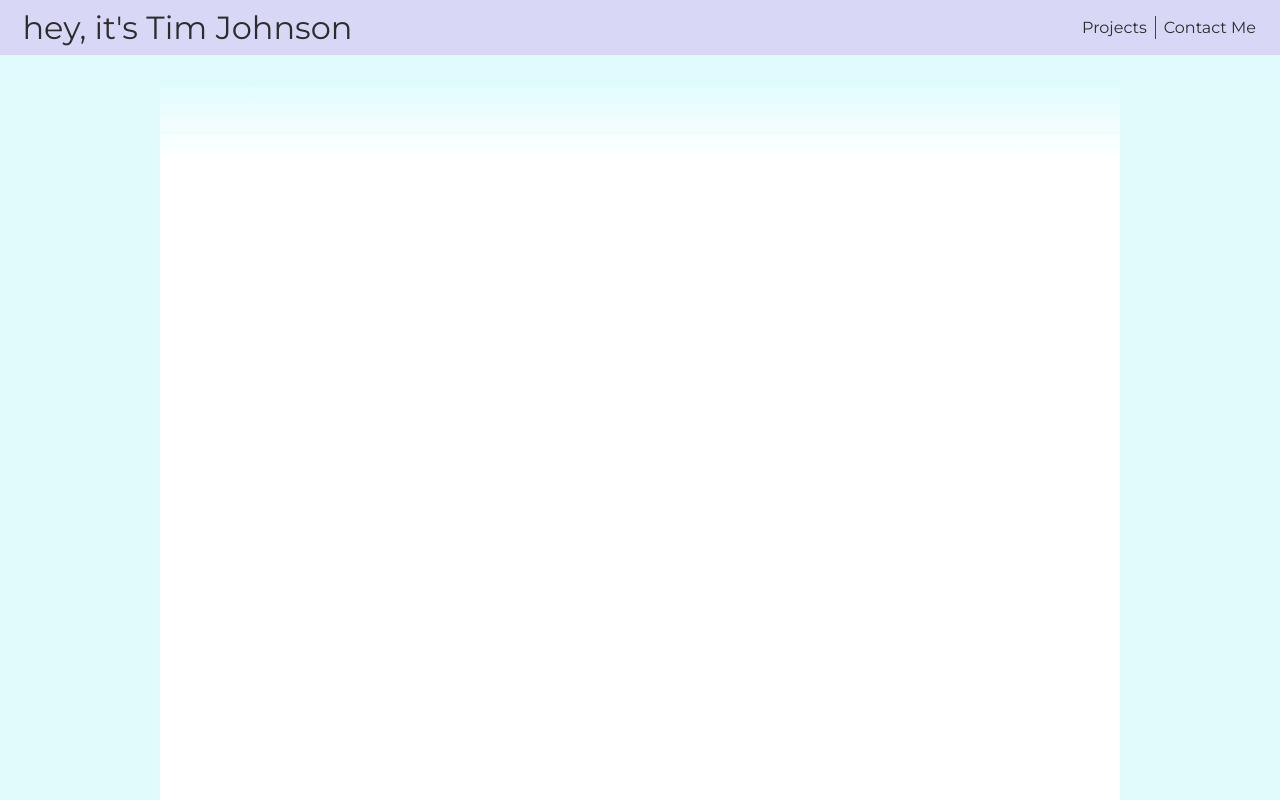
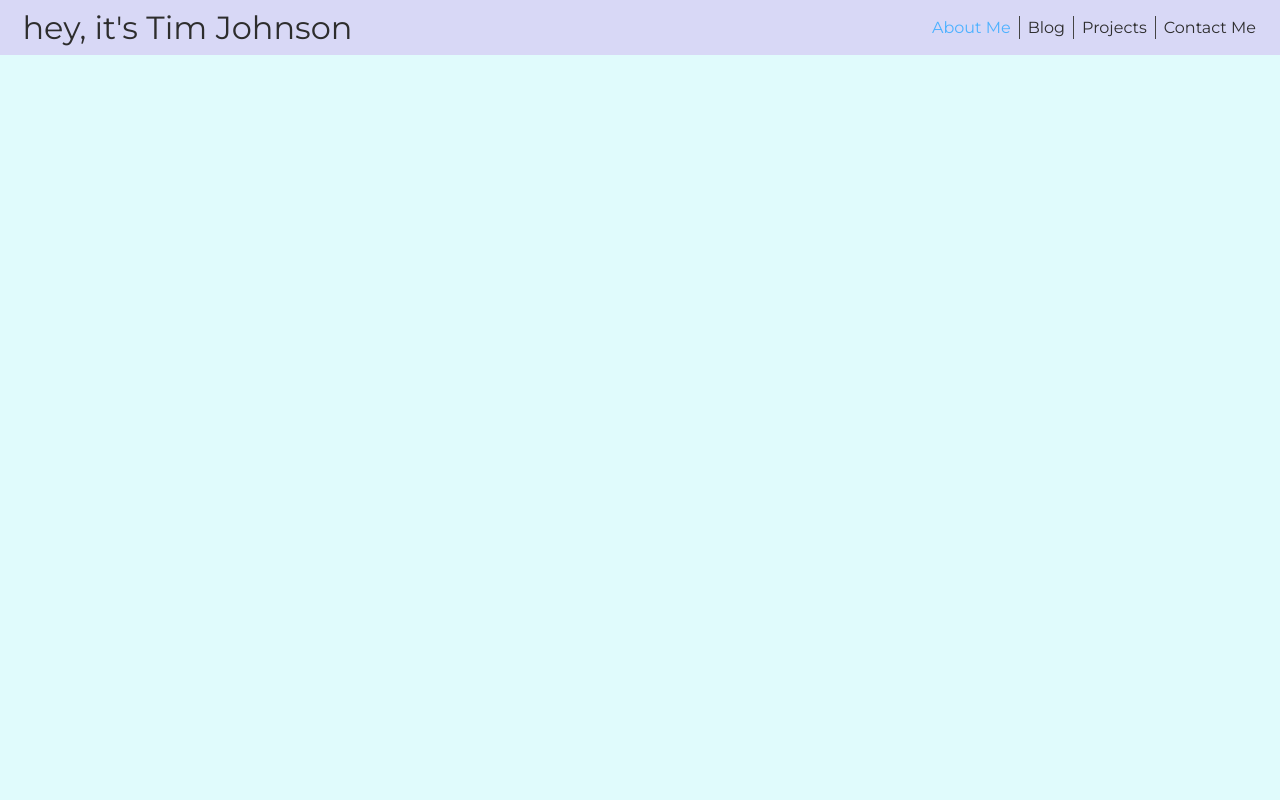
Before and after one commit to thecreatorguy/website, a CodeIgniter app: page /database/ in a window 1280 px wide. Run offline with CodeIgniter, Linux system fonts and the light colour scheme.

Commit message:
restructured scss

```diff
--- a/application/controllers/Pages.php
+++ b/application/controllers/Pages.php
@@ -4,6 +4,9 @@ class Pages extends CI_Controller
 {
     const PAGES = [
         'home',
+        'blog',
+        'projects',
+        'contact',
         'slider',
         'resume',
         'home_old',
--- a/application/views/home.php
+++ b/application/views/home.php
@@ -5,7 +5,7 @@
     <meta charset="utf-8">
     <meta name="viewport" content="width=device-width, initial-scale=1.0">
     <title>It's Tim Johnson</title>
-    <link rel="stylesheet" type="text/css" href="assets/css/website.css">
+    <link rel="stylesheet" type="text/css" href="assets/css/home.css">
     <link rel="shortcut icon" href="assets/images/favicon.ico">
 </head>
 
@@ -14,8 +14,10 @@
         <?php echo anchor('/', 'hey,&nbsp;it\'s&nbsp;Tim&nbsp;Johnson', 'id="title"'); ?>
         <nav>
             <ul>
-                <li class="v-center-container"><?php echo anchor('/', 'Projects'); ?></li>
-                <li class="v-center-container"><?php echo anchor('/', 'Contact&nbsp;Me'); ?></li>
+                <li class="v-center-container"><?php echo anchor('/', 'About&nbsp;Me', 'class="current"'); ?></li>
+                <li class="v-center-container"><?php echo anchor('/blog', 'Blog'); ?></li>
+                <li class="v-center-container"><?php echo anchor('/projects', 'Projects'); ?></li>
+                <li class="v-center-container"><?php echo anchor('/contact', 'Contact&nbsp;Me'); ?></li>
             </ul>
         </nav>
     </header>
--- a/public_html/assets/css/website.css
+++ b/public_html/assets/css/home.css
@@ -1,4 +1,3 @@
-/* https://coolors.co/2d2d2d-4cb1ff-d8d8f6-776258-e0fbfc */
 @import url("https://fonts.googleapis.com/css?family=Montserrat&display=swap");
 * {
   margin: 0;
@@ -8,11 +7,16 @@
 
 html, body {
   height: 100%;
+  width: 100%;
+}
+
+.v-center-container {
+  display: flex;
+  flex-direction: column;
+  justify-content: center;
 }
 
 body {
-  height: 100%;
-  width: 100%;
   display: flex;
   flex-direction: column;
   font-family: "Montserrat", sans-serif;
@@ -27,12 +31,23 @@ header {
   flex-direction: row;
   justify-content: space-between;
 }
+@media only screen and (max-width: 900px) {
+  header {
+    flex-direction: column;
+    justify-content: center;
+  }
+}
 
 #title {
   font-size: 2em;
   margin: 0 0.2em;
   text-decoration: none;
   color: #2D2D2D;
+}
+@media only screen and (max-width: 900px) {
+  #title {
+    margin: 0 auto 0.25em;
+  }
 }
 
 nav {
@@ -60,11 +75,10 @@ nav a:hover, nav a.current {
 nav li + li > a {
   border-left: solid 1px #444;
 }
-
-.v-center-container {
-  display: flex;
-  flex-direction: column;
-  justify-content: center;
+@media only screen and (max-width: 900px) {
+  nav {
+    margin: 0 auto;
+  }
 }
 
 #content-container {
@@ -73,33 +87,4 @@ nav li + li > a {
   padding: 1em 0 0;
 }
 
-#content-column {
-  width: 75%;
-  height: 100%;
-  margin: 0 auto;
-  display: flex;
-  flex-direction: column;
-}
-
-#header-spacer {
-  flex: 0 1 auto;
-  height: 5em;
-  background-image: linear-gradient(to bottom, rgba(255, 255, 255, 0), rgba(255, 255, 255, 0) 20%, rgba(255, 255, 255, 0.2) 20%, rgba(255, 255, 255, 0.2) 40%, rgba(255, 255, 255, 0.4) 40%, rgba(255, 255, 255, 0.4) 60%, rgba(255, 255, 255, 0.6) 60%, rgba(255, 255, 255, 0.6) 80%, rgba(255, 255, 255, 0.8) 80%);
-}
-
-main {
-  flex: 1 1 auto;
-  background-color: white;
-  padding: 1em;
-}
-
-p {
-  padding: 0.25em 1em;
-}
-
-li {
-  margin-left: 2em;
-  padding: 0.25em 0;
-}
-
-/*# sourceMappingURL=website.css.map */
+/*# sourceMappingURL=home.css.map */
--- a/resources/css/global/_variables.scss
+++ /dev/null
@@ -1,8 +0,0 @@
-
-$color-1: #4CB1FF;
-$color-2: #D8D8F6;
-$color-3: #E0FBFC;
-$color-4: #776258;
-$color-5: #2D2D2D;
-
-/* https://coolors.co/2d2d2d-4cb1ff-d8d8f6-776258-e0fbfc */
--- /dev/null
+++ b/resources/css/globals/_classes.scss
@@ -0,0 +1,5 @@
+.v-center-container {
+    display: flex;
+    flex-direction: column;
+    justify-content: center;
+}
--- /dev/null
+++ b/resources/css/globals/_header.scss
@@ -0,0 +1,55 @@
+header {
+    flex: 0 1 auto;
+    width: 100%;
+    background-color: $color-2;
+    padding: 0.5em 1em;
+    display: flex;
+    flex-direction: row;
+    justify-content: space-between;
+
+    @media only screen and (max-width: $content-width) {
+        flex-direction: column;
+        justify-content: center;
+    }
+}
+
+#title {
+    font-size: 2em;
+    margin: 0 0.2em;
+    text-decoration: none;
+    color: $color-5;
+
+    @media only screen and (max-width: $content-width) {
+        margin: 0 auto 0.25em;
+    }
+}
+
+nav {
+    height: 100%;
+    margin-left: 2em;
+    ul {
+        height: 100%;
+        display: flex;
+        flex-direction: row;
+        li {
+            margin: 0;
+            padding: 0;
+        }
+    }
+    a {
+        padding: 2px 0.5em;
+        text-decoration: none;
+        color: $color-5;
+        transition: color 0.5s;
+        &:hover, &.current {
+            color: $color-1;
+        }
+    }
+    li+li>a {
+        border-left: solid 1px #444;
+    }
+
+    @media only screen and (max-width: $content-width) {
+        margin: 0 auto;
+    }
+}
--- /dev/null
+++ b/resources/css/globals/_reset.scss
@@ -0,0 +1,10 @@
+ * {
+    margin: 0;
+    padding: 0;
+    box-sizing: border-box;
+}
+
+html, body {
+    height: 100%;
+    width: 100%;
+}
--- /dev/null
+++ b/resources/css/globals/_universal.scss
@@ -0,0 +1,21 @@
+// Global Imports
+@import 'variables';
+@import 'reset';
+@import 'classes';
+
+// Fonts
+@import url('https://fonts.googleapis.com/css?family=Montserrat&display=swap');
+
+body {
+    display: flex;
+    flex-direction: column;
+    font-family: 'Montserrat', sans-serif;
+}
+
+@import 'header';
+
+#content-container {
+    flex: 1 1 auto;
+    background-color: $color-3;
+    padding: 1em 0 0;
+}
--- /dev/null
+++ b/resources/css/globals/_variables.scss
@@ -0,0 +1,9 @@
+// Color Palette
+// https://coolors.co/2d2d2d-4cb1ff-d8d8f6-776258-e0fbfc
+$color-1: #4CB1FF;
+$color-2: #D8D8F6;
+$color-3: #E0FBFC;
+$color-4: #776258;
+$color-5: #2D2D2D;
+
+$content-width: 900px;
--- /dev/null
+++ b/resources/css/home.scss
@@ -0,0 +1 @@
+@import 'globals/universal';
--- a/resources/css/website.scss
+++ /dev/null
@@ -1,104 +0,0 @@
-// Partials imports
-@import 'global/variables';
-
-
-// Fonts
-@import url('https://fonts.googleapis.com/css?family=Montserrat&display=swap');
-
- * {
-    margin: 0;
-    padding: 0;
-    box-sizing: border-box;
-}
-html, body {
-    height: 100%;
-}
-body {
-    height: 100%;
-    width: 100%;
-    display: flex;
-    flex-direction: column;
-    font-family: 'Montserrat', sans-serif;
-}
-header {
-    flex: 0 1 auto;
-    width: 100%;
-    background-color: $color-2;
-    padding: 0.5em 1em;
-    display: flex;
-    flex-direction: row;
-    justify-content: space-between;
-}
-#title {
-    font-size: 2em;
-    margin: 0 0.2em;
-    text-decoration: none;
-    color: $color-5;
-}
-nav {
-    height: 100%;
-    margin-left: 2em;
-    ul {
-        height: 100%;
-        display: flex;
-        flex-direction: row;
-        li {
-            margin: 0;
-            padding: 0;
-        }
-    }
-    a {
-        padding: 2px 0.5em;
-        text-decoration: none;
-        color: $color-5;
-        transition: color 0.5s;
-        &:hover, &.current {
-            color: $color-1;
-        }
-    }
-    li+li>a {
-        border-left: solid 1px #444;
-    }
-}
-.v-center-container {
-    display: flex;
-    flex-direction: column;
-    justify-content: center;
-}
-#content-container {
-    flex: 1 1 auto;
-    background-color: $color-3;
-    padding: 1em 0 0;
-}
-#content-column {
-    width: 75%;
-    height: 100%;
-    margin: 0 auto;
-    display: flex;
-    flex-direction: column;
-}
-#header-spacer {
-    flex: 0 1 auto;
-    height: 5em;
-    background-image: linear-gradient(to bottom,
-            rgba(255, 255, 255, 0),
-            rgba(255, 255, 255, 0) 20%,
-            rgba(255, 255, 255, 0.2) 20%,
-            rgba(255, 255, 255, 0.2) 40%,
-            rgba(255, 255, 255, 0.4) 40%,
-            rgba(255, 255, 255, 0.4) 60%,
-            rgba(255, 255, 255, 0.6) 60%,
-            rgba(255, 255, 255, 0.6) 80%,
-            rgba(255, 255, 255, 0.8) 80%,
-        );
-}
-main {
-    flex: 1 1 auto;
-    background-color: white;
-    padding: 1em;
-}
-p { padding: 0.25em 1em; }
-li {
-    margin-left: 2em;
-    padding: 0.25em 0;
-}
```
Also changed, not shown: public_html/assets/css/blog.css (added, +120 -0 lines), resources/css/blog.scss (added, +40 -0 lines), 4 other files.
